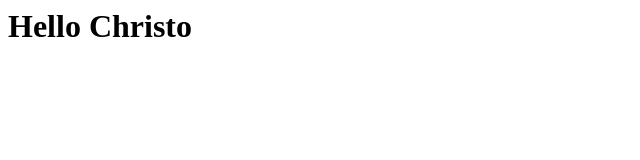
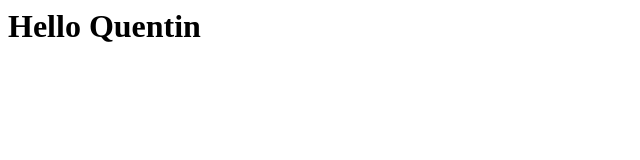
Before and after one commit to topashgun/sampleRepository, a plain HTML site: page index.html in a window 1280 px wide. Shown: the full height of the page, 0-640 px from the left. Drawn offline with Linux system fonts and the light colour scheme.

Commit message:
Christopher to quentin

```diff
--- a/index.html
+++ b/index.html
@@ -1,5 +1,5 @@
 <html>
 	<body>
-		<h1>Hello Christo</h1>
+		<h1>Hello Quentin</h1>
 	</body>
 </html>
```
